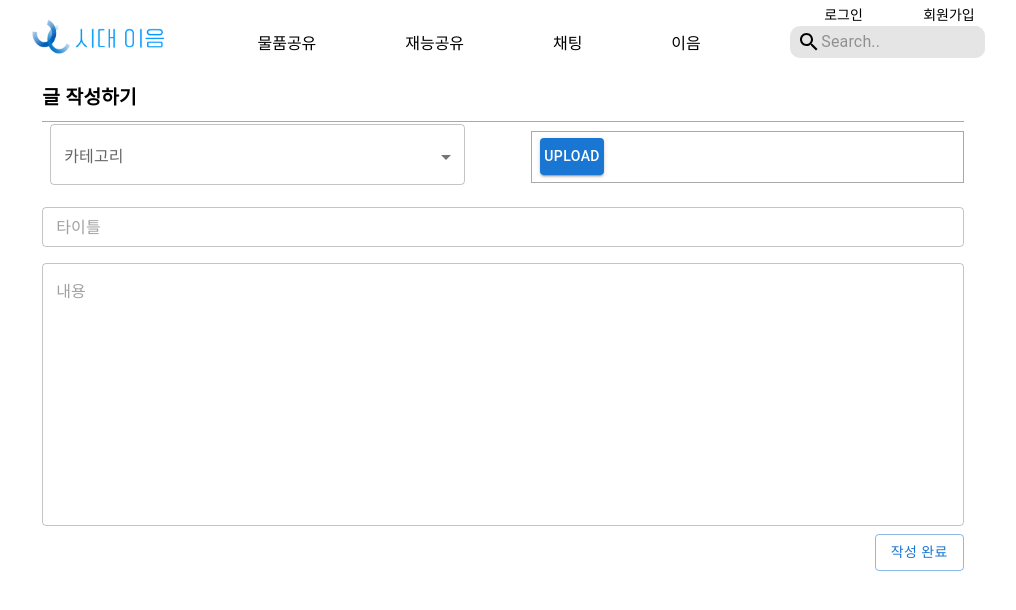
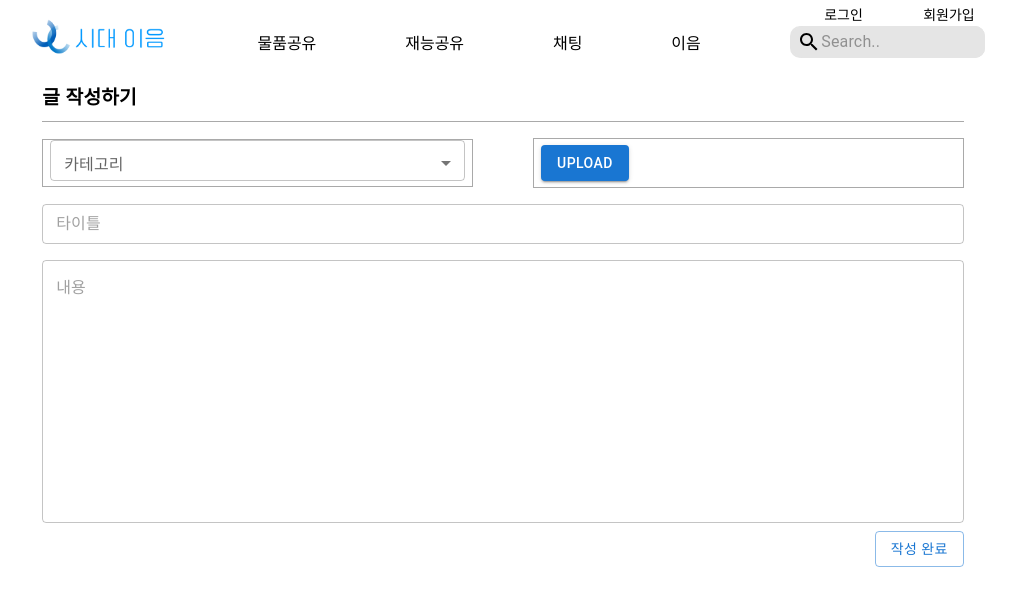
Before and after one commit to UOS-CONNECTION/UOS-CONNECTION, a React (Create React App) app in the folder frontend/: page /write in a window 1280 px wide. Shown: the top 610 px of the page, without its empty margins (137-1153 px from the left). Built offline with nearby package versions, Linux system fonts and the light colour scheme; no server answers.

Commit message:
[Refactor] styled -> scss 사용 및 label 위치 조절

```diff
--- a/frontend/src/Component/PostWrite/PostWriteHeader.tsx
+++ b/frontend/src/Component/PostWrite/PostWriteHeader.tsx
@@ -21,10 +21,6 @@ export const Category = {
 } as const;
 
 export type CategoryType = ValueOf<typeof Category>;
-
-const Input = styled('input')({
-  display: 'none',
-});
 
 interface PostWriteHeaderProps {
   category: number;
@@ -53,8 +49,7 @@ const PostWriteHeader = ({
           </FormControl>
         </Box>
         <Box component='span' className='border'>
-          <label htmlFor='contained-button-file'>
-            <Input
+          <input
             accept='image/*'
             id='contained-button-file'
             multiple
@@ -63,7 +58,6 @@ const PostWriteHeader = ({
           <Button variant='contained' component='span'>
             Upload
           </Button>
-          </label>
         </Box>
       </Box>
     </Box>
--- a/frontend/src/scss/component/_postWriteHeader.scss
+++ b/frontend/src/scss/component/_postWriteHeader.scss
@@ -7,22 +7,38 @@
 
   .post-write-select-box {
     width: 100%;
+    height: auto;
     display: flex;
     justify-content: space-between;
     align-items: center;
-    height: auto;
+    margin-top: 1rem;
 
-    span {
+    .MuiOutlinedInput-input {
+      padding: 0.4rem 0.5rem;
+    }
+
+    .css-14s5rfu-MuiFormLabel-root-MuiInputLabel-root {
+      top: -0.5rem;
+    }
+
+    .css-1d3z3hw-MuiOutlinedInput-notchedOutline {
+      border: 0;
+    }
+
+    & > span {
       width: 45%;
       height: 100%;
       padding: 0.4rem 0.5rem;
-      height: auto;
+      box-shadow: 0 0 0 1px #a9a9a9 inset;
 
       &.border {
         display: flex;
         height: 100%;
-        border: 1px solid #a9a9a9;
       }
+    }
+
+    input[type='file'] {
+      display: none;
     }
   }
 
```
Lines whose indentation alone changed are shown as unchanged.
